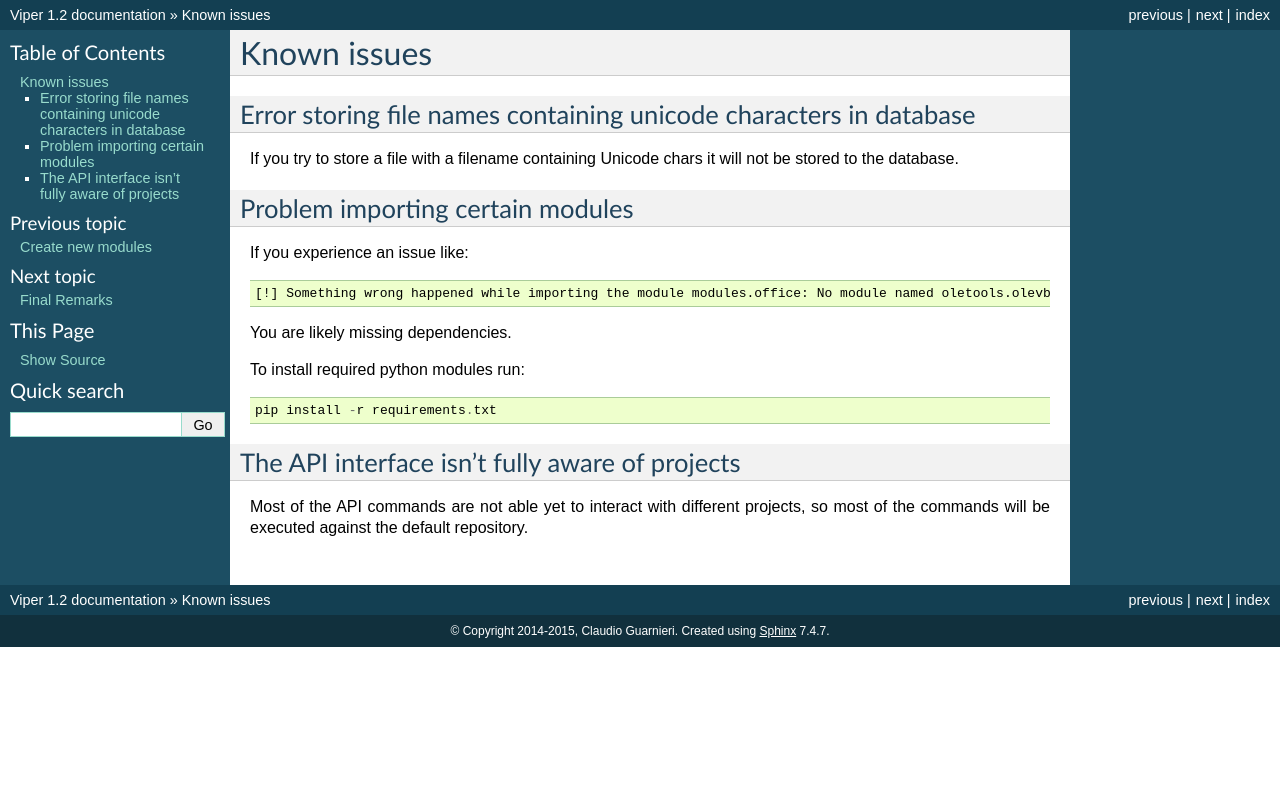
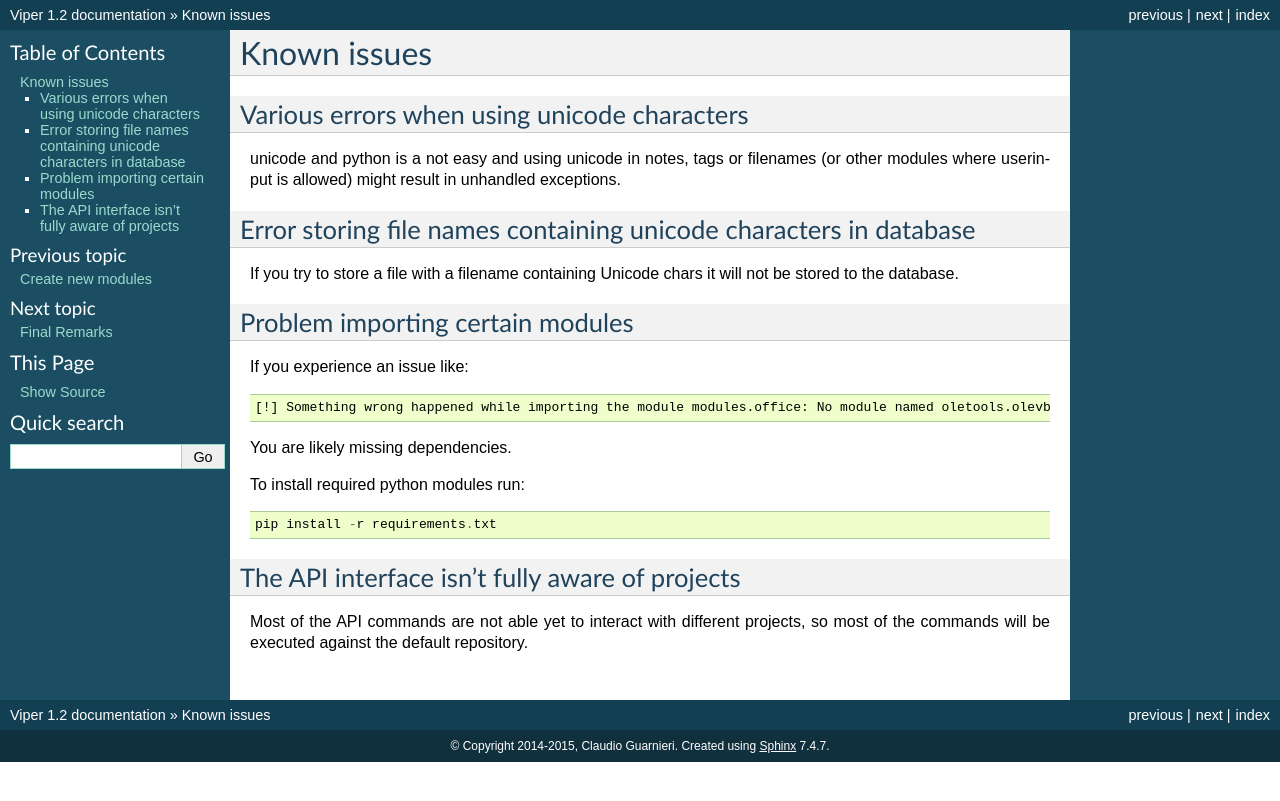
Before and after one commit to viper-framework/viper, a Sphinx documentation site: the page built from docs/source/known_issues/index.rst, in a window 1280 px wide. Shown: the top 801 px of the page. Built offline with Sphinx 7.4.7, drawn with Linux system fonts in a browser that asks for light colours; pages that are not in the unit, such as notebooks, are missing from menus.

Commit message:
Update index.rst
unicode problems in general

```diff
--- a/docs/source/known_issues/index.rst
+++ b/docs/source/known_issues/index.rst
@@ -1,6 +1,11 @@
 ============
 Known issues
 ============
+
+Various errors when using unicode characters
+============================================
+
+unicode and python is a not easy and using unicode in notes, tags or filenames (or other modules where userinput is allowed) might result in unhandled exceptions.
 
 Error storing file names containing unicode characters in database
 ==================================================================
```
